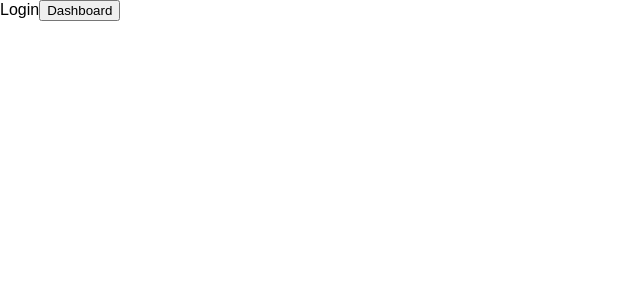
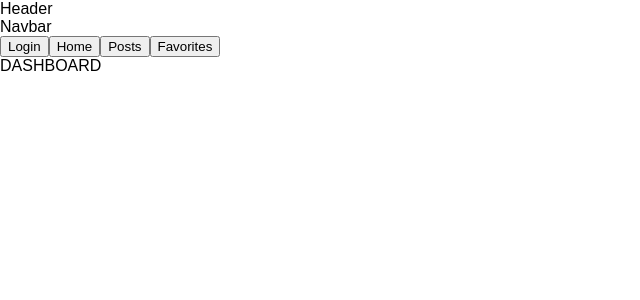
Before and after one commit to IAmAaronHatch/personalProject, a React (Create React App) app: page / in a window 1280 px wide. Shown: the top 300 px of the page, without its empty margins (0-640 px from the left). Built offline with nearby package versions, Linux system fonts and the light colour scheme.

Commit message:
basic routing

```diff
--- a/package.json
+++ b/package.json
@@ -9,9 +9,12 @@
     "express": "^4.16.3",
     "express-session": "^1.15.6",
     "massive": "^5.2.0",
+    "path": "^0.12.7",
     "react": "^16.4.2",
     "react-dom": "^16.4.2",
+    "react-modal": "^3.5.1",
     "react-redux": "^5.0.7",
+    "react-router": "^4.3.1",
     "react-router-dom": "^4.3.1",
     "react-scripts": "1.1.4",
     "redux": "^4.0.0",
--- a/src/App.js
+++ b/src/App.js
@@ -1,35 +1,37 @@
 import React, { Component } from 'react';
-// import logo from './logo.svg';
 import './App.css';
-import { HashRouter, Route, Switch } from 'react-router-dom';
+import { Route, Switch } from 'react-router-dom';
+import { withRouter } from 'react-router'
+
+
 import Login from './components/Login'
 import Dashboard from './components/Dashboard'
+import Header from './components/Header'
+import PostContainer from './components/Posts/PostContainer'
+import FavoriteContainer from './components/Posts/FavoriteContainer'
 
 class App extends Component {
   render() {
+    console.log(111111, this.props)
     return (
       <div>
-       <HashRouter>
-         <div>
-           <Switch>
-             <Route exact path='/' component={Login}/>
-             <Route path='/dashboard' component={Dashboard}/>
-           </Switch>
-         </div>
-         {/* <div>
-           <Swicth>
-             <Route />
-             <Route />
-             <Route />
-           </Swicth>
-         </div> */}
-       </HashRouter>
+        {
+          (this.props.location.pathname !== '/login') ?
+            <Header /> :
+            null
+        }
+        <Switch>
+          <Route exact path='/' component={Dashboard} />
+          <Route path='/login' component={Login} />
+          <Route path='/posts' component={PostContainer} />
+          <Route path='/favorites' component={FavoriteContainer} />
+        </Switch>
       </div>
     );
   }
 }
 
-export default App;
+export default withRouter(App)
 
 
 
--- a/src/components/Dashboard.js
+++ b/src/components/Dashboard.js
@@ -1,6 +1,6 @@
 import React, { Component } from 'react'
 // import axios from 'axios'
-import Navbar from './Navbar'
+import Header from './Header'
 
 class Dashboard extends Component {
     // constructor() {
@@ -16,8 +16,6 @@ class Dashboard extends Component {
         return (
             <div>
                 DASHBOARD
-
-                <div><Navbar/></div>
             </div>
         )
     }
--- /dev/null
+++ b/src/components/Header.js
@@ -0,0 +1,38 @@
+import React, { Component } from 'react'
+// import axios from 'axios'
+import { Link } from 'react-router-dom'
+
+import Navbar from './Navbar'
+
+class Header extends Component {
+    // constructor() {
+    //     super()
+
+    //     this.state = {
+
+    //     }
+    // }
+
+
+    render() {
+        return (
+            <div>
+                Header
+
+
+                <div>
+                    <Navbar />
+                </div>
+
+                <div>
+                    <Link to='/login'><button>Login</button></Link>
+                    <Link to='/'><button>Home</button></Link>
+                    <Link to='/posts'><button>Posts</button></Link>
+                    <Link to='/favorites'><button>Favorites</button></Link>
+                </div>
+            </div>
+        )
+    }
+}
+
+export default Header
--- a/src/components/Login.js
+++ b/src/components/Login.js
@@ -17,7 +17,7 @@ class Login extends Component {
             <div>
                 Login
 
-                <Link to='/dashboard'><button>Dashboard</button></Link>
+                <Link to='/'><button>Dashboard</button></Link>
             </div>
         )
     }
--- a/src/index.js
+++ b/src/index.js
@@ -4,12 +4,15 @@ import './index.css';
 import App from './App';
 // import registerServiceWorker from './registerServiceWorker';
 import { Provider } from 'react-redux'
+import { HashRouter } from 'react-router-dom'
 
 import store from './redux/store'
 
 ReactDOM.render(
     <Provider store={store}>
-        <App />
+        <HashRouter>
+            <App />
+        </HashRouter>
     </Provider>
     , document.getElementById('root'));
 // registerServiceWorker();
```
Also changed, not shown: 2 other files (tests, documents, lock files or other folders).
